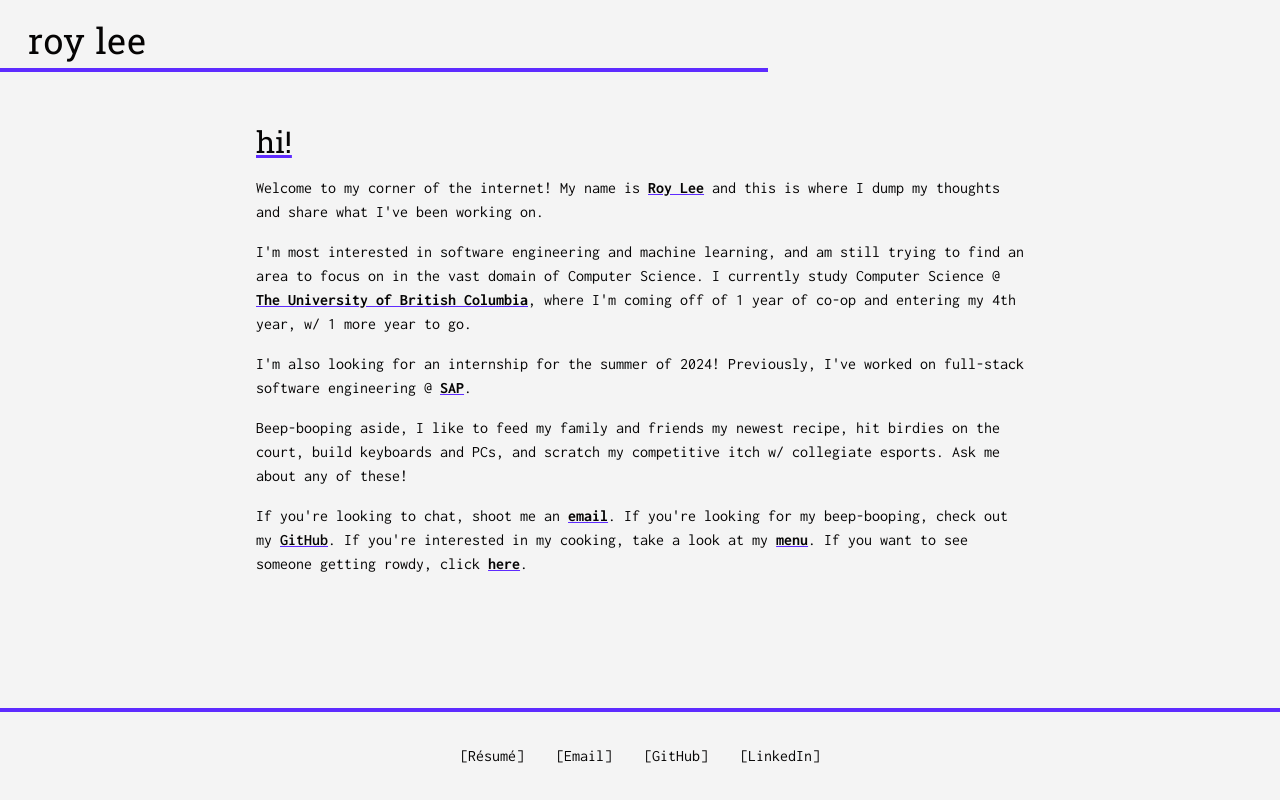
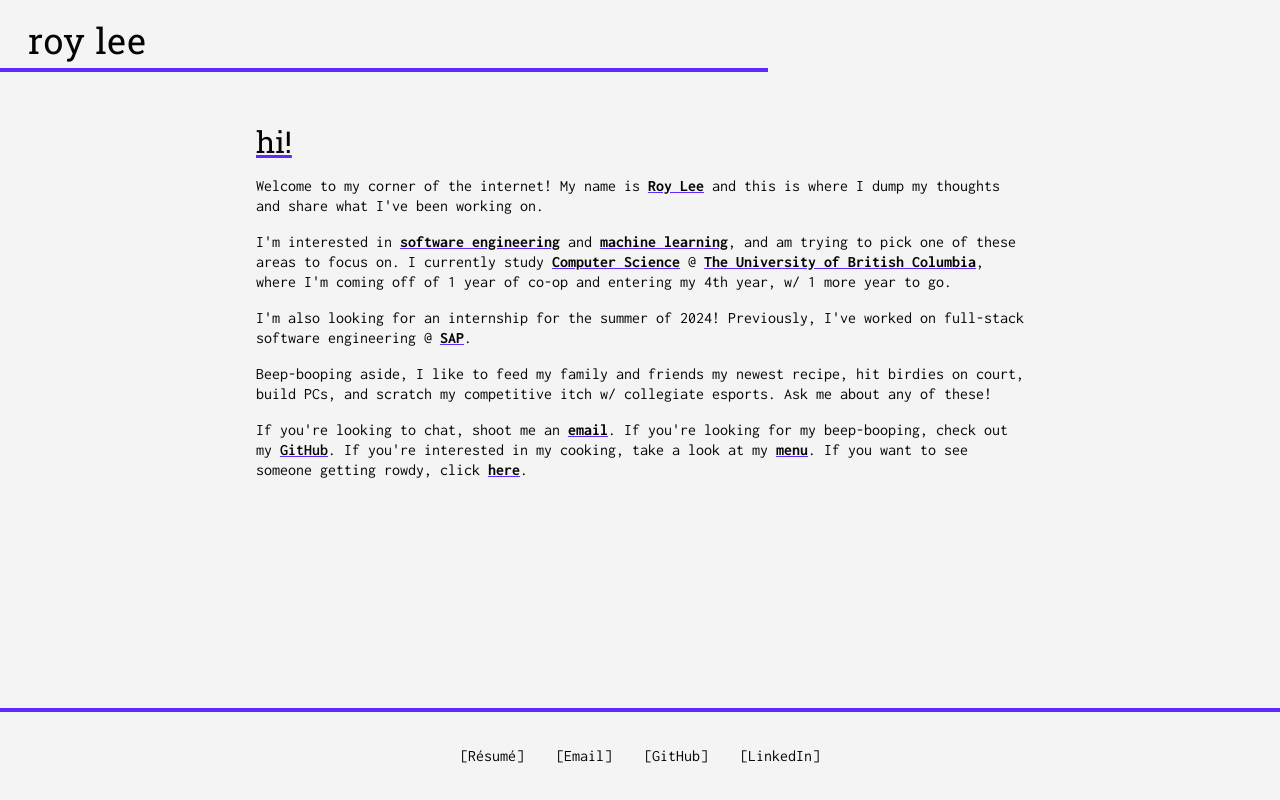
Before and after one commit to royee-lee/portfolio, a Next.js app: page / in a window 1280 px wide. Built offline with nearby package versions, Linux system fonts and the light colour scheme.

Commit message:
update main blog

```diff
--- a/app/page.tsx
+++ b/app/page.tsx
@@ -5,21 +5,23 @@ export default function Home() {
     <div className="flex justify-center mt-16">
       <div className="max-w-screen-md">
         <h1 className="font-roboto_slab text-3xl underline decoration-accent">hi!</h1>
-        <p className="font-inconsolata mt-4">
+        <p className="font-inconsolata mt-4 leading-tight">
           Welcome to my corner of the internet! My name is{' '}
           <a className="font-bold underline decoration-accent">Roy Lee</a> and this is where I dump
           my thoughts and share what I've been working on.
         </p>
-        <p className="font-inconsolata mt-4">
-          I'm most interested in software engineering and machine learning, and am still trying to
-          find an area to focus on in the vast domain of Computer Science. I currently study
-          Computer Science @{' '}
+        <p className="font-inconsolata mt-4 leading-tight">
+          I'm interested in{' '}
+          <a className="font-bold underline decoration-accent">software engineering</a> and{' '}
+          <a className="font-bold underline decoration-accent">machine learning</a>, and am trying
+          to pick one of these areas to focus on. I currently study{' '}
+          <a className="font-bold underline decoration-accent">Computer Science</a> @{' '}
           <a className="font-bold underline decoration-accent" href="https://www.ubc.ca/">
             The University of British Columbia
           </a>
           , where I'm coming off of 1 year of co-op and entering my 4th year, w/ 1 more year to go.
         </p>
-        <p className="font-inconsolata mt-4">
+        <p className="font-inconsolata mt-4 leading-tight">
           I'm also looking for an internship for the summer of 2024! Previously, I've worked on
           full-stack software engineering @{' '}
           <a className="font-bold underline decoration-accent" href="https://www.sap.com/">
@@ -27,12 +29,12 @@ export default function Home() {
           </a>
           .
         </p>
-        <p className="font-inconsolata mt-4">
+        <p className="font-inconsolata mt-4 leading-tight">
           Beep-booping aside, I like to feed my family and friends my newest recipe, hit birdies on
-          the court, build keyboards and PCs, and scratch my competitive itch w/ collegiate esports.
-          Ask me about any of these!
+          court, build PCs, and scratch my competitive itch w/ collegiate esports. Ask me about any
+          of these!
         </p>
-        <p className="font-inconsolata mt-4">
+        <p className="font-inconsolata mt-4 leading-tight">
           If you're looking to chat, shoot me an{' '}
           <a
             className="font-bold underline decoration-accent"
@@ -62,6 +64,8 @@ export default function Home() {
           </a>
           .
         </p>
+
+        <h2></h2>
       </div>
     </div>
   );
```
